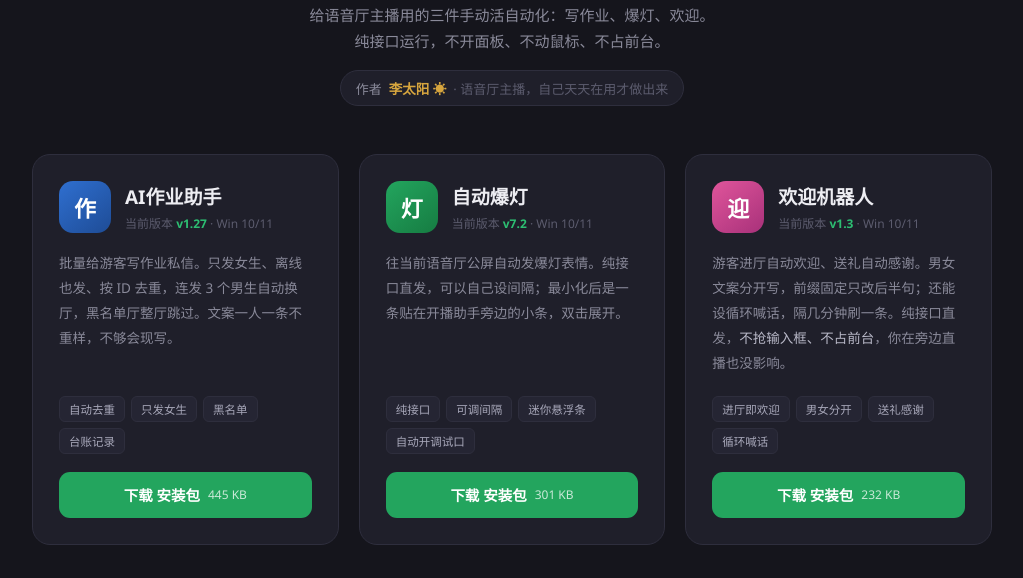
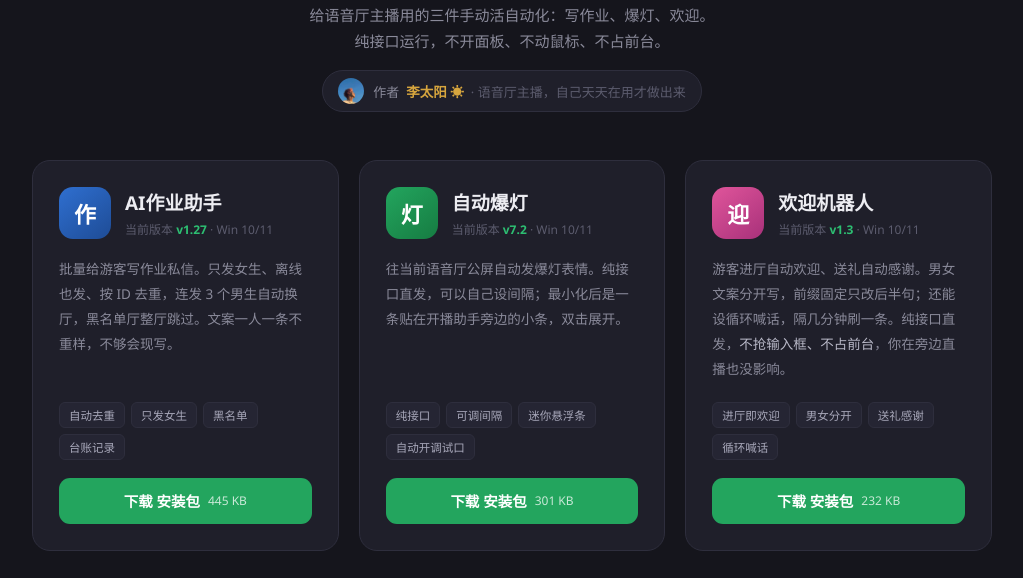
Before and after one commit to l52100/ltynb, a plain HTML site: page download.html in a window 1280 px wide. Shown: the part 155-733 px from the top of the page, without its empty margins (128-1151 px from the left). Drawn offline with Linux system fonts and the light colour scheme.

Commit message:
下载页作者行加入头像

```diff
--- a/download.html
+++ b/download.html
@@ -37,6 +37,7 @@
     padding:7px 15px; border-radius:999px;
   }
   .author b{ color:var(--amber); font-weight:700; font-size:13.5px; }
+  .author img{ width:26px; height:26px; border-radius:50%; object-fit:cover; display:block; margin-right:2px; }
   .author span{ color:var(--mute); }
 
   .grid{ display:grid; grid-template-columns:repeat(auto-fit,minmax(272px,1fr)); gap:20px; margin-bottom:36px; }
@@ -105,7 +106,7 @@
     <div class="logo"><i></i><b>李太阳 ☀</b> 出品</div>
     <h1>开播助手<span>配套工具</span></h1>
     <p class="lead">给语音厅主播用的三件手动活自动化：写作业、爆灯、欢迎。<br>纯接口运行，不开面板、不动鼠标、不占前台。</p>
-    <div class="author">作者 <b>李太阳 ☀</b> <span>· 语音厅主播，自己天天在用才做出来</span></div>
+    <div class="author"><img src="avatar.jpg" alt="李太阳"> 作者 <b>李太阳 ☀</b> <span>· 语音厅主播，自己天天在用才做出来</span></div>
   </header>
 
   <div class="grid">
```
